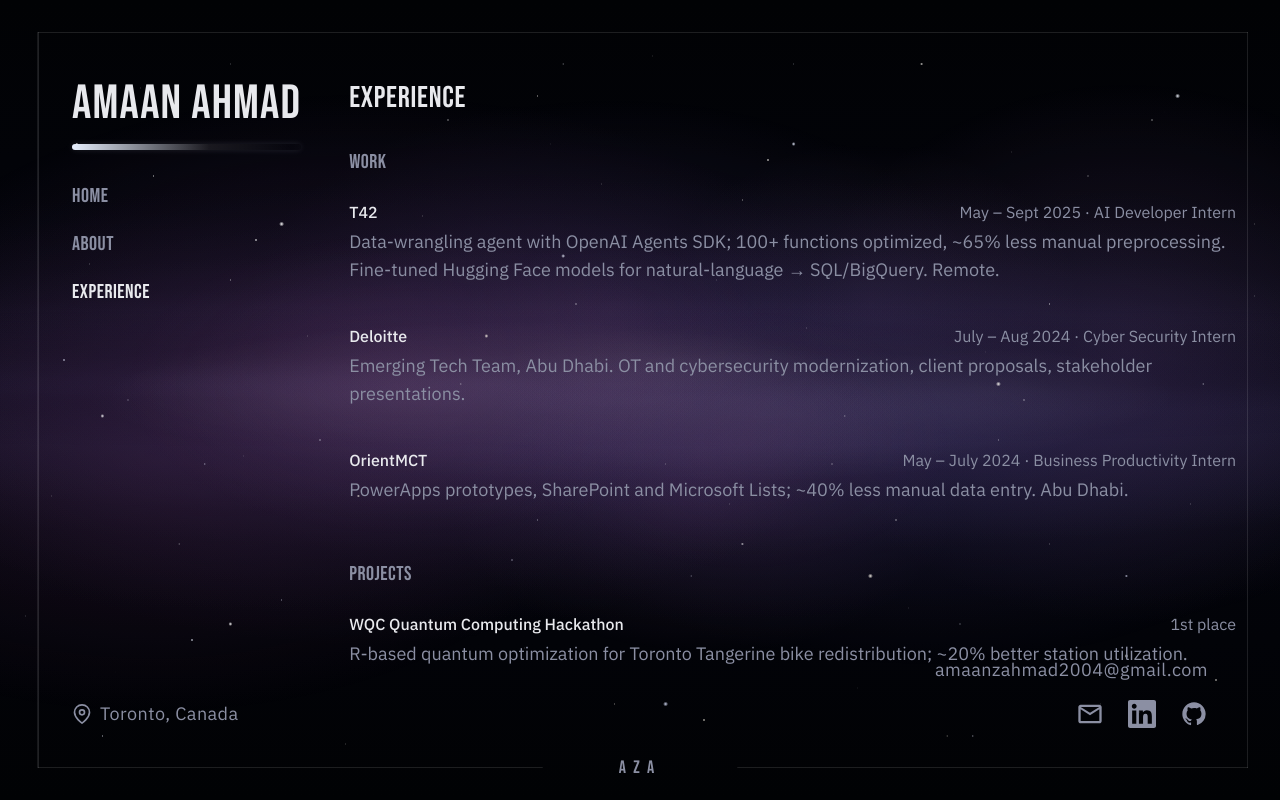
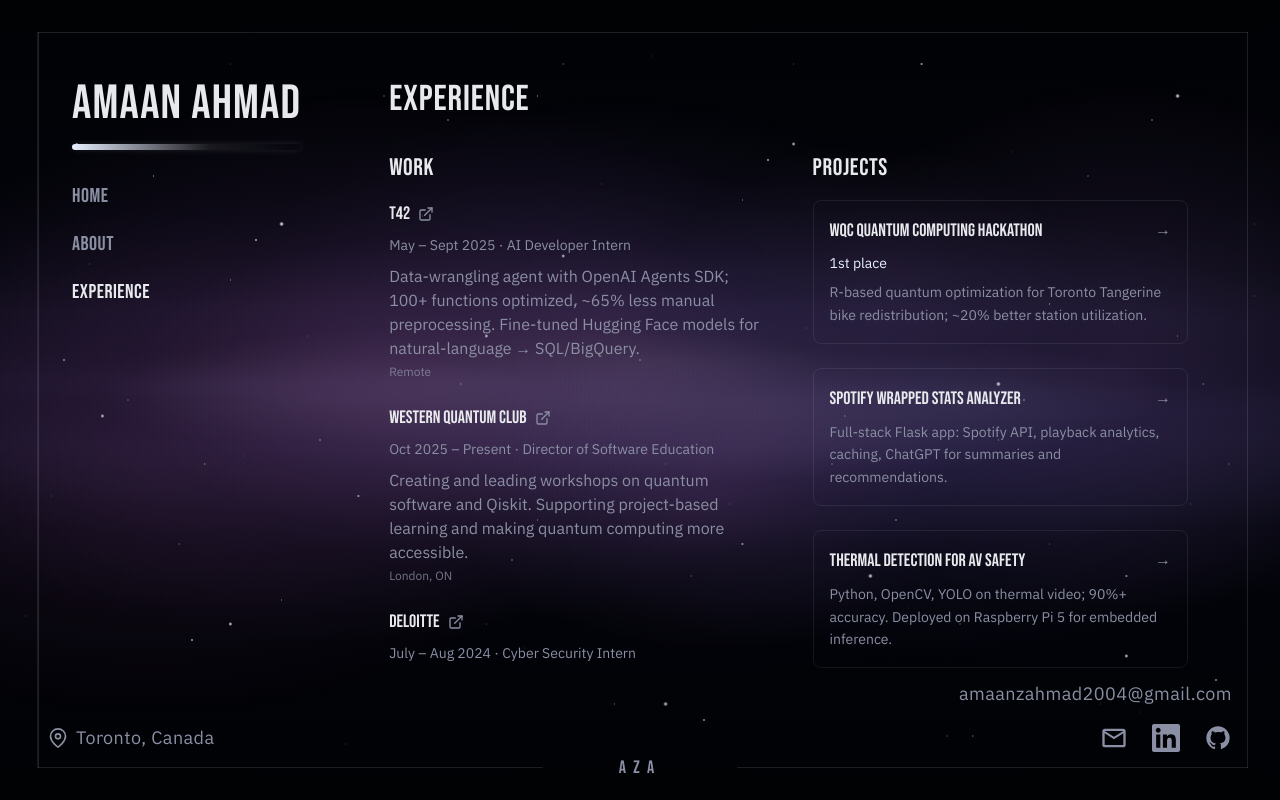
Before and after one commit to AmaanAhmad21/amaanPortfolio, a Next.js app: page /experience in a window 1280 px wide. Built offline with nearby package versions, Linux system fonts and the light colour scheme.

Commit message:
Changed layout of expereince section. Still need to fix the descriptions of about and experience and need to make background more visually appealing.

```diff
--- a/app/experience/page.tsx
+++ b/app/experience/page.tsx
@@ -1,64 +1,131 @@
 "use client";
 
+import Link from "next/link";
 import { PortfolioFrame } from "@/components/layout/PortfolioFrame";
+import { projects } from "@/data/projects";
+
+const LINKEDIN_PROFILE = "https://www.linkedin.com/in/amaan-ahmad-0260a524b";
+
+const work = [
+  {
+    company: "T42",
+    title: "AI Developer Intern",
+    period: "May – Sept 2025",
+    location: "Remote",
+    description: "Data-wrangling agent with OpenAI Agents SDK; 100+ functions optimized, ~65% less manual preprocessing. Fine-tuned Hugging Face models for natural-language → SQL/BigQuery.",
+    linkedin: LINKEDIN_PROFILE,
+  },
+  {
+    company: "Western Quantum Club",
+    title: "Director of Software Education",
+    period: "Oct 2025 – Present",
+    location: "London, ON",
+    description: "Creating and leading workshops on quantum software and Qiskit. Supporting project-based learning and making quantum computing more accessible.",
+    linkedin: "https://www.linkedin.com/company/western-engineering-quantum-club",
+  },
+  {
+    company: "Deloitte",
+    title: "Cyber Security Intern",
+    period: "July – Aug 2024",
+    location: "Abu Dhabi, UAE",
+    description: "Emerging Tech Team. OT and cybersecurity modernization, client proposals, stakeholder presentations.",
+    linkedin: "https://www.linkedin.com/company/deloitte",
+  },
+  {
+    company: "Thryve",
+    title: "Software Engineer",
+    period: "Mar – May 2025",
+    location: "Remote",
+    description: "Software engineering and technical development.",
+    linkedin: "https://www.linkedin.com/company/thryvee",
+  },
+  {
+    company: "OrientMCT",
+    title: "Business Productivity Intern",
+    period: "May – July 2024",
+    location: "Abu Dhabi, UAE",
+    description: "PowerApps prototypes, SharePoint and Microsoft Lists; ~40% less manual data entry.",
+    linkedin: "https://www.linkedin.com/company/orientmct",
+  },
+];
+
+function LinkIcon({ className }: { className?: string }) {
+  return (
+    <svg className={className} viewBox="0 0 24 24" fill="none" stroke="currentColor" strokeWidth="2" strokeLinecap="round" strokeLinejoin="round">
+      <path d="M18 13v6a2 2 0 0 1-2 2H5a2 2 0 0 1-2-2V8a2 2 0 0 1 2-2h6" />
+      <polyline points="15 3 21 3 21 9" />
+      <line x1="10" y1="14" x2="21" y2="3" />
+    </svg>
+  );
+}
 
 export default function Experience() {
   return (
     <PortfolioFrame>
-      <h2 className="font-heading text-2xl md:text-3xl tracking-wide text-[var(--text)] mb-8">
+      <div className="pl-6 md:pl-10 pr-6 md:pr-10 h-full flex flex-col min-h-0">
+        <h2 className="font-heading text-3xl md:text-4xl tracking-wide text-[var(--text)] shrink-0 mb-6 md:mb-8">
           Experience
         </h2>
-      <div className="space-y-14">
-        <section>
-          <h3 className="font-heading text-lg md:text-xl tracking-wide text-[var(--text-muted)] mb-6">Work</h3>
-          <ul className="space-y-10">
-            <li>
-              <div className="flex flex-wrap items-baseline justify-between gap-2 mb-1">
-                <span className="font-medium text-[var(--text)]">T42</span>
-                <span className="text-base text-[var(--text-muted)]">May – Sept 2025 · AI Developer Intern</span>
+
+        <div className="flex-1 grid grid-cols-1 md:grid-cols-2 gap-6 md:gap-10 min-h-0">
+          {/* Work section - scrollable */}
+          <section className="flex flex-col min-h-0">
+            <h3 className="font-heading text-xl md:text-2xl tracking-wide text-[var(--text)] mb-4 shrink-0">
+            Work
+            </h3>
+            <div className="space-y-6 overflow-y-auto pr-2 scrollbar-frame min-h-0 flex-1">
+            {work.map((item, i) => (
+              <div
+                key={`${item.company}-${item.title}`}
+                className="opacity-0 animate-fade-in-up"
+                style={{ animationDelay: `${80 + i * 60}ms` }}
+              >
+                <div className="flex items-center gap-2 mb-1">
+                  <span className="font-heading text-lg text-[var(--text)]">{item.company}</span>
+                  <a
+                    href={item.linkedin}
+                    target="_blank"
+                    rel="noopener noreferrer"
+                    className="text-[var(--text-muted)] hover:text-[var(--lightning)] transition-colors shrink-0"
+                    aria-label={`View ${item.company} on LinkedIn`}
+                  >
+                    <LinkIcon className="w-4 h-4" />
+                  </a>
                 </div>
-              <p className="text-base md:text-lg text-[var(--text-muted)]">Data-wrangling agent with OpenAI Agents SDK; 100+ functions optimized, ~65% less manual preprocessing. Fine-tuned Hugging Face models for natural-language → SQL/BigQuery. Remote.</p>
-            </li>
-            <li>
-              <div className="flex flex-wrap items-baseline justify-between gap-2 mb-1">
-                <span className="font-medium text-[var(--text)]">Deloitte</span>
-                <span className="text-base text-[var(--text-muted)]">July – Aug 2024 · Cyber Security Intern</span>
+                <span className="text-sm text-[var(--text-muted)]">{item.period} · {item.title}</span>
+                <p className="text-[var(--text-muted)] text-sm md:text-base leading-relaxed mt-2">{item.description}</p>
+                {item.location && <p className="text-xs text-[var(--text-muted)] mt-1 opacity-80">{item.location}</p>}
               </div>
-              <p className="text-base md:text-lg text-[var(--text-muted)]">Emerging Tech Team, Abu Dhabi. OT and cybersecurity modernization, client proposals, stakeholder presentations.</p>
-            </li>
-            <li>
-              <div className="flex flex-wrap items-baseline justify-between gap-2 mb-1">
-                <span className="font-medium text-[var(--text)]">OrientMCT</span>
-                <span className="text-base text-[var(--text-muted)]">May – July 2024 · Business Productivity Intern</span>
+            ))}
             </div>
-              <p className="text-base md:text-lg text-[var(--text-muted)]">PowerApps prototypes, SharePoint and Microsoft Lists; ~40% less manual data entry. Abu Dhabi.</p>
-            </li>
-          </ul>
           </section>
-        <section>
-          <h3 className="font-heading text-lg md:text-xl tracking-wide text-[var(--text-muted)] mb-6">Projects</h3>
-          <ul className="space-y-10">
-            <li>
-              <div className="flex flex-wrap items-baseline justify-between gap-2 mb-1">
-                <span className="font-medium text-[var(--text)]">WQC Quantum Computing Hackathon</span>
-                <span className="text-base text-[var(--text-muted)]">1st place</span>
+
+          {/* Projects section - scrollable */}
+          <section className="flex flex-col min-h-0">
+            <h3 className="font-heading text-xl md:text-2xl tracking-wide text-[var(--text)] mb-4 shrink-0">
+            Projects
+            </h3>
+            <div className="space-y-6 overflow-y-auto pr-2 scrollbar-frame min-h-0 flex-1">
+            {projects.map((item, i) => (
+              <Link
+                key={item.slug}
+                href={`/projects/${item.slug}`}
+                className="block p-4 rounded-lg border border-[var(--border)] hover:border-[var(--lightning)] hover:bg-[var(--surface)]/50 transition-all duration-300 opacity-0 animate-fade-in-up group"
+                style={{ animationDelay: `${400 + i * 80}ms` }}
+              >
+                <div className="flex items-start justify-between gap-2 mb-2">
+                  <span className="font-heading text-lg text-[var(--text)] group-hover:text-[var(--lightning)] transition-colors">
+                    {item.name}
+                  </span>
+                  <span className="text-[var(--text-muted)] group-hover:text-[var(--lightning)] transition-colors shrink-0">→</span>
                 </div>
-              <p className="text-base md:text-lg text-[var(--text-muted)]">R-based quantum optimization for Toronto Tangerine bike redistribution; ~20% better station utilization.</p>
-            </li>
-            <li>
-              <div className="flex flex-wrap items-baseline justify-between gap-2 mb-1">
-                <span className="font-medium text-[var(--text)]">Spotify Wrapped Stats Analyzer</span>
+                {item.badge && <span className="text-sm text-[var(--lightning)] mb-2 block">{item.badge}</span>}
+                <p className="text-[var(--text-muted)] text-sm leading-relaxed">{item.description}</p>
+              </Link>
+            ))}
             </div>
-              <p className="text-base md:text-lg text-[var(--text-muted)]">Full-stack Flask app: Spotify API, playback analytics, caching, ChatGPT for summaries and recommendations.</p>
-            </li>
-            <li>
-              <div className="flex flex-wrap items-baseline justify-between gap-2 mb-1">
-                <span className="font-medium text-[var(--text)]">Thermal Detection for Autonomous Vehicle Safety</span>
+          </section>
         </div>
-              <p className="text-base md:text-lg text-[var(--text-muted)]">Python, OpenCV, YOLO on thermal video; 90%+ accuracy. Deployed on Raspberry Pi 5 for embedded inference.</p>
-            </li>
-          </ul>
-        </section>
       </div>
     </PortfolioFrame>
   );
--- /dev/null
+++ b/app/projects/[slug]/page.tsx
@@ -0,0 +1,70 @@
+"use client";
+
+import { useParams } from "next/navigation";
+import { PortfolioFrame } from "@/components/layout/PortfolioFrame";
+import Link from "next/link";
+import { projects as projectsList } from "@/data/projects";
+
+const PROJECTS = Object.fromEntries(projectsList.map((p) => [p.slug, p]));
+
+export default function ProjectPage() {
+  const params = useParams();
+  const slug = params?.slug as string;
+  const project = slug ? PROJECTS[slug] : null;
+
+  if (!project) {
+    return (
+      <PortfolioFrame>
+        <div className="pl-6 md:pl-10 max-w-3xl">
+          <h2 className="font-heading text-3xl md:text-4xl tracking-wide text-[var(--text)] mb-6">Project not found</h2>
+          <Link href="/experience" className="text-[var(--lightning)] hover:underline">
+            ← Back to Experience
+          </Link>
+        </div>
+      </PortfolioFrame>
+    );
+  }
+
+  return (
+    <PortfolioFrame>
+      <div className="pl-6 md:pl-10 max-w-3xl">
+        <Link href="/experience" className="inline-block text-[var(--text-muted)] hover:text-[var(--lightning)] transition-colors mb-6 text-sm">
+          ← Back to Experience
+        </Link>
+        <h2 className="font-heading text-3xl md:text-4xl tracking-wide text-[var(--text)] mb-2">{project.name}</h2>
+        {project.badge && (
+          <span className="text-[var(--lightning)] text-lg">{project.badge}</span>
+        )}
+        <p className="text-[var(--text-muted)] text-base md:text-lg leading-relaxed mt-4 mb-6">{project.description}</p>
+        <ul className="space-y-2 text-[var(--text-muted)]">
+          {project.details.map((detail, i) => (
+            <li key={i} className="flex gap-2">
+              <span className="text-[var(--lightning)]">•</span>
+              {detail}
+            </li>
+          ))}
+        </ul>
+        <div className="flex flex-col gap-2 mt-6">
+          {project.github && (
+            <a
+              href={project.github}
+              target="_blank"
+              rel="noopener noreferrer"
+              className="text-[var(--lightning)] hover:underline w-fit"
+            >
+              View on GitHub →
+            </a>
+          )}
+          <a
+            href="https://www.linkedin.com/in/amaan-ahmad-0260a524b/details/projects/"
+            target="_blank"
+            rel="noopener noreferrer"
+            className="text-[var(--lightning)] hover:underline w-fit"
+          >
+            View on LinkedIn →
+          </a>
+        </div>
+      </div>
+    </PortfolioFrame>
+  );
+}
--- a/components/layout/PortfolioFrame.tsx
+++ b/components/layout/PortfolioFrame.tsx
@@ -76,13 +76,13 @@
           </div>
 
           {children != null && (
-            <div className="scrollbar-frame flex-1 min-h-0 overflow-y-auto overflow-x-hidden mt-8 md:mt-0 -mr-6 md:-mr-10 pr-3">
+            <div className={`scrollbar-frame flex-1 min-h-0 overflow-x-hidden mt-8 md:mt-0 -mr-6 md:-mr-10 pr-3 ${pathname === "/about" || pathname === "/experience" ? "overflow-hidden" : "overflow-y-auto"}`}>
               {children}
             </div>
           )}
         </div>
 
-        <div className="absolute bottom-6 md:bottom-10 right-6 md:right-10">
+        <div className="absolute bottom-3 md:bottom-4 right-3 md:right-4">
           <ContactIcons />
         </div>
 
@@ -92,7 +92,7 @@
           </span>
         </div>
 
-        <div className="absolute bottom-6 md:bottom-10 left-6 md:left-10 flex items-center gap-2">
+        <div className="absolute bottom-3 md:bottom-4 left-3 md:left-4 flex items-center gap-2">
           <svg className="w-5 h-5 shrink-0 text-[var(--text-muted)]" viewBox="0 0 24 24" fill="none" stroke="currentColor" strokeWidth="2" strokeLinecap="round" strokeLinejoin="round">
             <path d="M21 10c0 7-9 13-9 13s-9-6-9-13a9 9 0 0 1 18 0z" />
             <circle cx="12" cy="10" r="3" />
--- /dev/null
+++ b/data/projects.ts
@@ -0,0 +1,41 @@
+export const projects = [
+  {
+    slug: "wqc-quantum-hackathon",
+    name: "WQC Quantum Computing Hackathon",
+    badge: "1st place",
+    description: "R-based quantum optimization for Toronto Tangerine bike redistribution; ~20% better station utilization.",
+    github: "",
+    details: [
+      "Achieved 1st place in Canada's inaugural quantum computing hackathon",
+      "Designed R-based algorithm to optimize Toronto's Tangerine rideshare bike redistribution",
+      "Applied quantum optimization to predict station demand",
+      "Prevented stations from becoming overfilled or empty, improving utilization by 20%",
+    ],
+  },
+  {
+    slug: "spotify-wrapped",
+    name: "Spotify Wrapped Stats Analyzer",
+    description: "Full-stack Flask app: Spotify API, playback analytics, caching, ChatGPT for summaries and recommendations.",
+    github: "https://github.com/AmaanAhmad21/SpotifyWrappedProj",
+    details: [
+      "Developed full-stack Flask web application replicating Spotify Wrapped",
+      "Visualized users' top songs and artists over different time periods",
+      "Leveraged Spotify API to process large datasets and generate interactive playback analytics",
+      "Integrated ChatGPT API for personalized listening summaries and recommendations",
+      "Optimized query performance via caching",
+    ],
+  },
+  {
+    slug: "thermal-detection-av",
+    name: "Thermal Detection for AV Safety",
+    description: "Python, OpenCV, YOLO on thermal video; 90%+ accuracy. Deployed on Raspberry Pi 5 for embedded inference.",
+    github: "https://github.com/AmaanAhmad21/AutomotiveInnovationHackathon",
+    details: [
+      "Real-time thermal imaging system for identifying pedestrians, cyclists, and vehicles in low-visibility conditions",
+      "Python, OpenCV, YOLO-based object detection",
+      "Over 90% classification accuracy on thermal datasets",
+      "Deployed on Raspberry Pi 5 for embedded inference",
+      "Built during Western Engineering & General Motors Automotive Innovation Hackathon",
+    ],
+  },
+];
--- a/tailwind.config.ts
+++ b/tailwind.config.ts
@@ -66,6 +66,10 @@
           "0%": { transform: "rotate(0deg)" },
           "100%": { transform: "rotate(360deg)" },
         },
+        fadeInUp: {
+          "0%": { opacity: "0", transform: "translateY(16px)" },
+          "100%": { opacity: "1", transform: "translateY(0)" },
+        },
       },
       animation: {
         "fade-in": "fadeIn 0.6s ease-out forwards",
@@ -77,6 +81,7 @@
         "electric-glow": "electricGlow 2.5s ease-in-out infinite",
         "electric-flicker": "electricFlicker 3s ease-in-out infinite",
         "spin-slow": "spinSlow 55s linear infinite",
+        "fade-in-up": "fadeInUp 0.6s ease-out forwards",
       },
     },
   },
```
Also changed, not shown: app/about/page.tsx (+13 -11 lines). Lines whose indentation alone changed are shown as unchanged.
